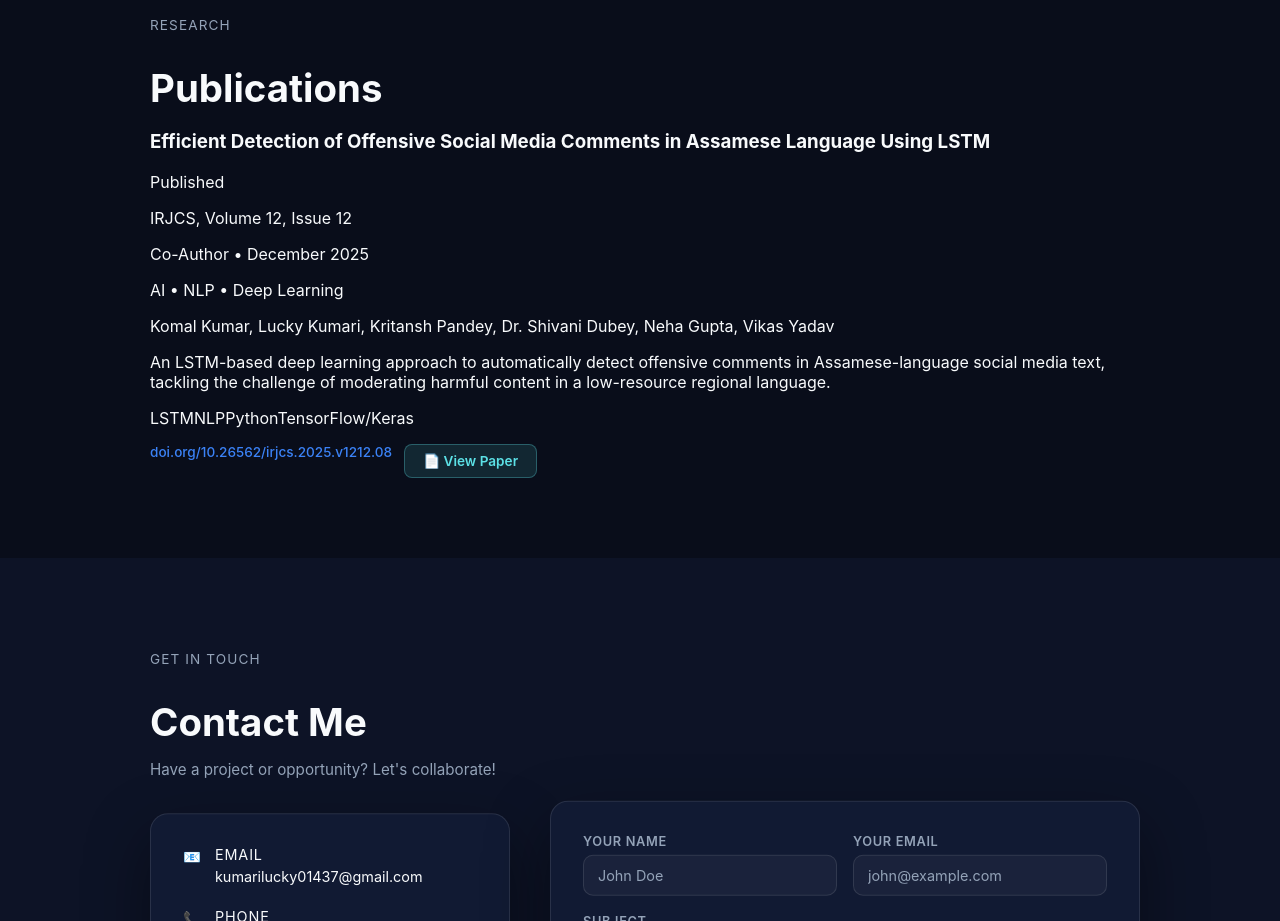
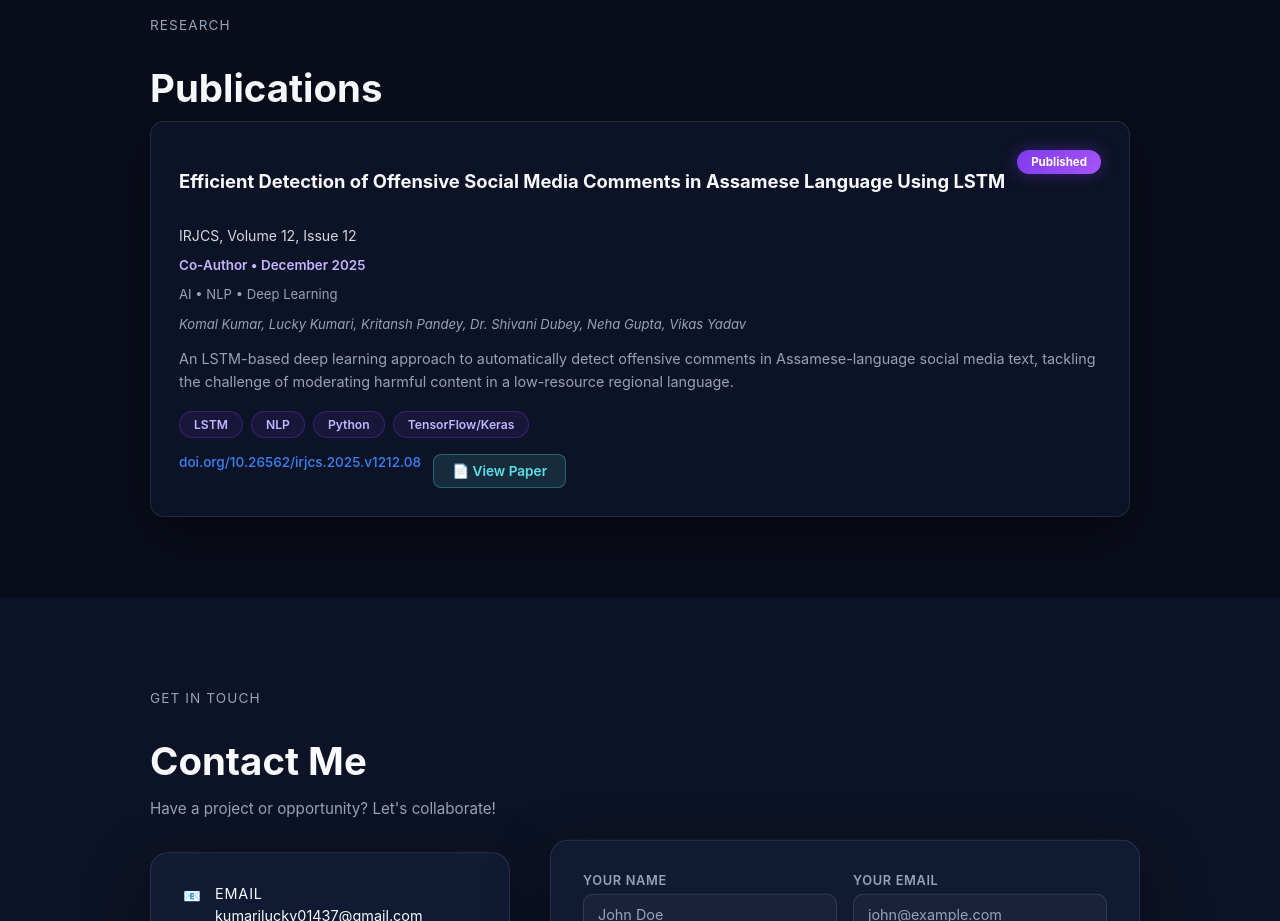
Before and after one commit to luckylucky110507/portfolio-, a React (Vite) app: page / in a window 1280 px wide. Shown: the part 8380-9301 px from the top of the page. Built offline with nearby package versions, Linux system fonts and the light colour scheme.

Commit message:
Update App.css

```diff
--- a/src/App.css
+++ b/src/App.css
@@ -1659,6 +1659,121 @@ body {
   transform: translateY(-2px);
 }
 
+/* ── Detailed publication cards ── */
+.pub-grid {
+  display: grid;
+  grid-template-columns: repeat(auto-fit, minmax(340px, 1fr));
+  gap: 24px;
+}
+
+.pub-card {
+  background: var(--bg2);
+  border: 1px solid var(--border);
+  border-radius: 14px;
+  padding: 28px;
+  box-shadow: 0 20px 56px rgba(0, 0, 0, .35);
+  transition: transform .4s, border-color .3s, box-shadow .4s;
+}
+
+.pub-card:hover {
+  transform: translateY(-10px);
+  border-color: rgba(124, 58, 237, .4);
+  box-shadow: 0 40px 80px rgba(0, 0, 0, .55), 0 0 40px rgba(124, 58, 237, .15);
+}
+
+.pub-head {
+  display: flex;
+  align-items: flex-start;
+  justify-content: space-between;
+  gap: 12px;
+  margin-bottom: 10px;
+}
+
+.pub-head h3 {
+  font-size: 1.15rem;
+  font-weight: 700;
+  color: var(--text);
+  line-height: 1.4;
+}
+
+.pub-status {
+  flex-shrink: 0;
+  padding: 5px 14px;
+  border-radius: 999px;
+  font-size: .72rem;
+  font-weight: 700;
+  white-space: nowrap;
+  background: linear-gradient(135deg, #7c3aed, #a855f7);
+  color: #fff;
+  box-shadow: 0 0 16px rgba(124, 58, 237, .4);
+}
+
+.pub-status.is-pending {
+  background: linear-gradient(135deg, #7c3aed, #6d28d9);
+  opacity: .85;
+}
+
+.pub-venue {
+  font-size: .88rem;
+  color: var(--text);
+  opacity: .85;
+  margin-bottom: 4px;
+}
+
+.pub-meta {
+  font-size: .84rem;
+  color: var(--purple-light);
+  font-weight: 600;
+  margin-bottom: 4px;
+}
+
+.pub-categories {
+  font-size: .82rem;
+  color: var(--muted);
+  margin-bottom: 14px;
+}
+
+.pub-authors {
+  font-size: .82rem;
+  color: var(--muted);
+  margin-bottom: 10px;
+  font-style: italic;
+}
+
+.pub-desc {
+  font-size: .9rem;
+  color: var(--muted);
+  line-height: 1.6;
+  margin-bottom: 18px;
+}
+
+.pub-dataset {
+  font-size: .84rem;
+  color: var(--muted);
+  margin-bottom: 14px;
+}
+
+.pub-dataset strong {
+  color: var(--text);
+}
+
+.pub-tags {
+  display: flex;
+  flex-wrap: wrap;
+  gap: 8px;
+  margin-bottom: 16px;
+}
+
+.pub-tag {
+  padding: 5px 14px;
+  border-radius: 999px;
+  border: 1px solid rgba(124, 58, 237, .3);
+  background: rgba(124, 58, 237, .1);
+  font-size: .76rem;
+  font-weight: 600;
+  color: var(--purple-light);
+}
+
 /* ═══════════════════════════════════════
    EXPERIENCE
 ═══════════════════════════════════════ */
@@ -2719,4 +2834,8 @@ footer {
   .exploring-section {
     padding: 50px 16px;
   }
-}
+<<<<<<< HEAD
+}
+=======
+}
+>>>>>>> d5db389c72d62aec623375697f56499edbc20d14
```
